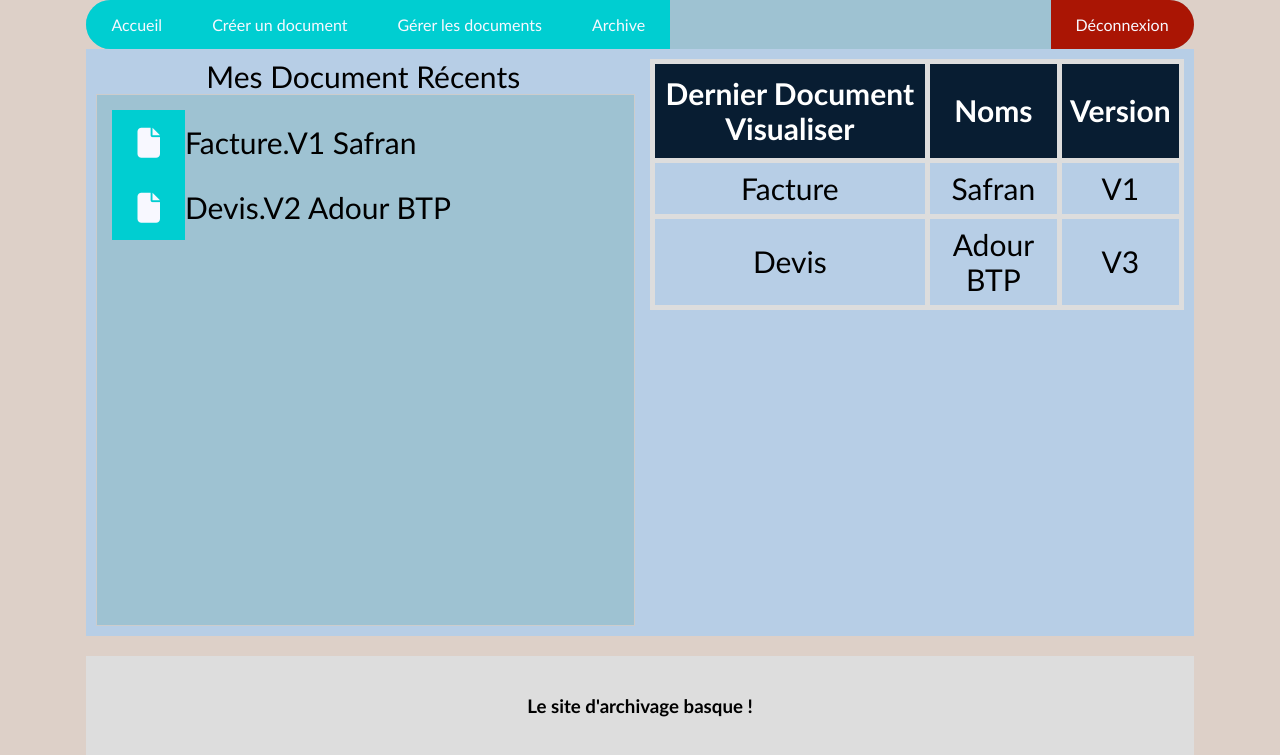
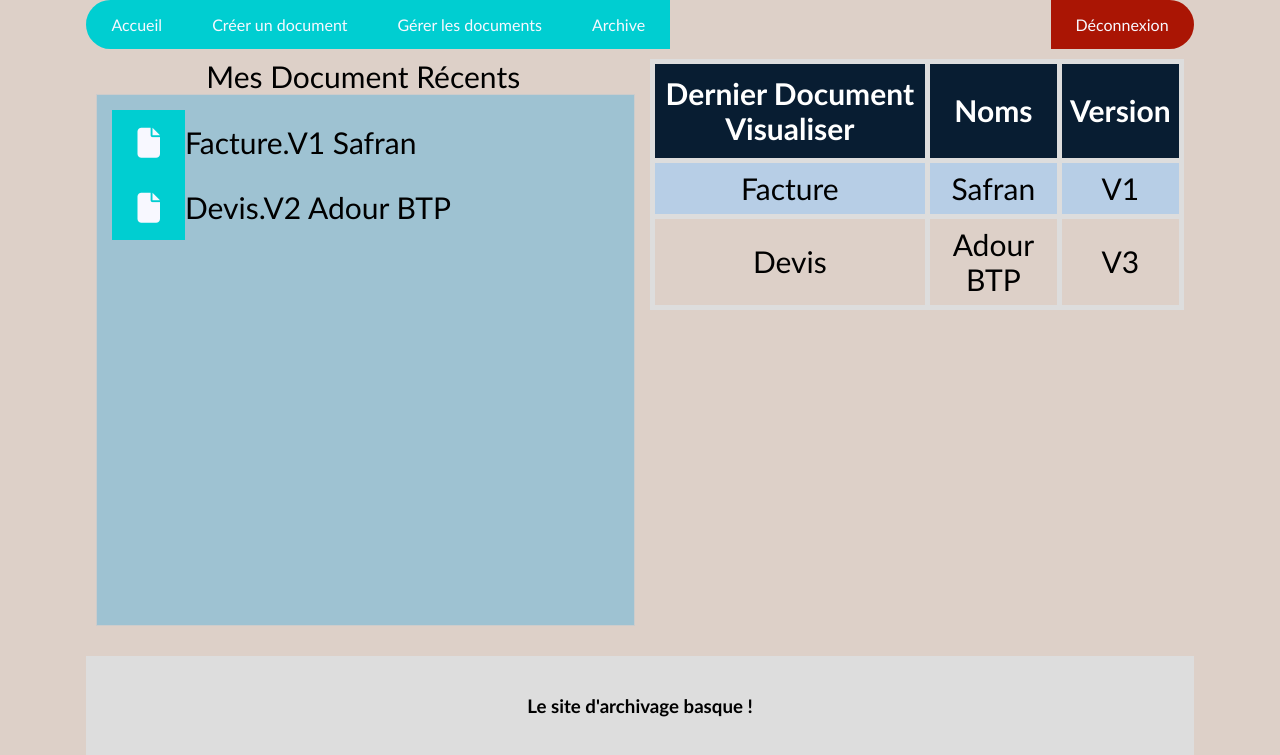
Before and after one commit to MatthieuMLA/Artxiboa, a PHP site: page /test2.html in a window 1280 px wide. Shown: the part 191-946 px from the top of the page. Run offline with PHP 8.4, Linux system fonts and the light colour scheme; some libraries are stand-ins or nearby versions.

Commit message:
couleur3

```diff
--- a/test2.css
+++ b/test2.css
@@ -28,7 +28,7 @@
   .flex-container {
     display: flex;
     flex-wrap: nowrap;
-    background-color: rgb(183, 206, 230);
+    background-color: #DDD0C8);
   }
 
   #grad {
@@ -36,7 +36,7 @@
   }
 
   .flex-container .box {
-    background-color: rgb(183, 206, 230);
+    background-color: #DDD0C8;
     width: 50%;
     margin: 10px;
     text-align: center;
@@ -50,7 +50,7 @@
     margin: 0;
     padding: 0;
     overflow: hidden;
-    background-color: rgb(158, 194, 210);
+    background-color: #DDD0C8;
   }
 
   li {
```
